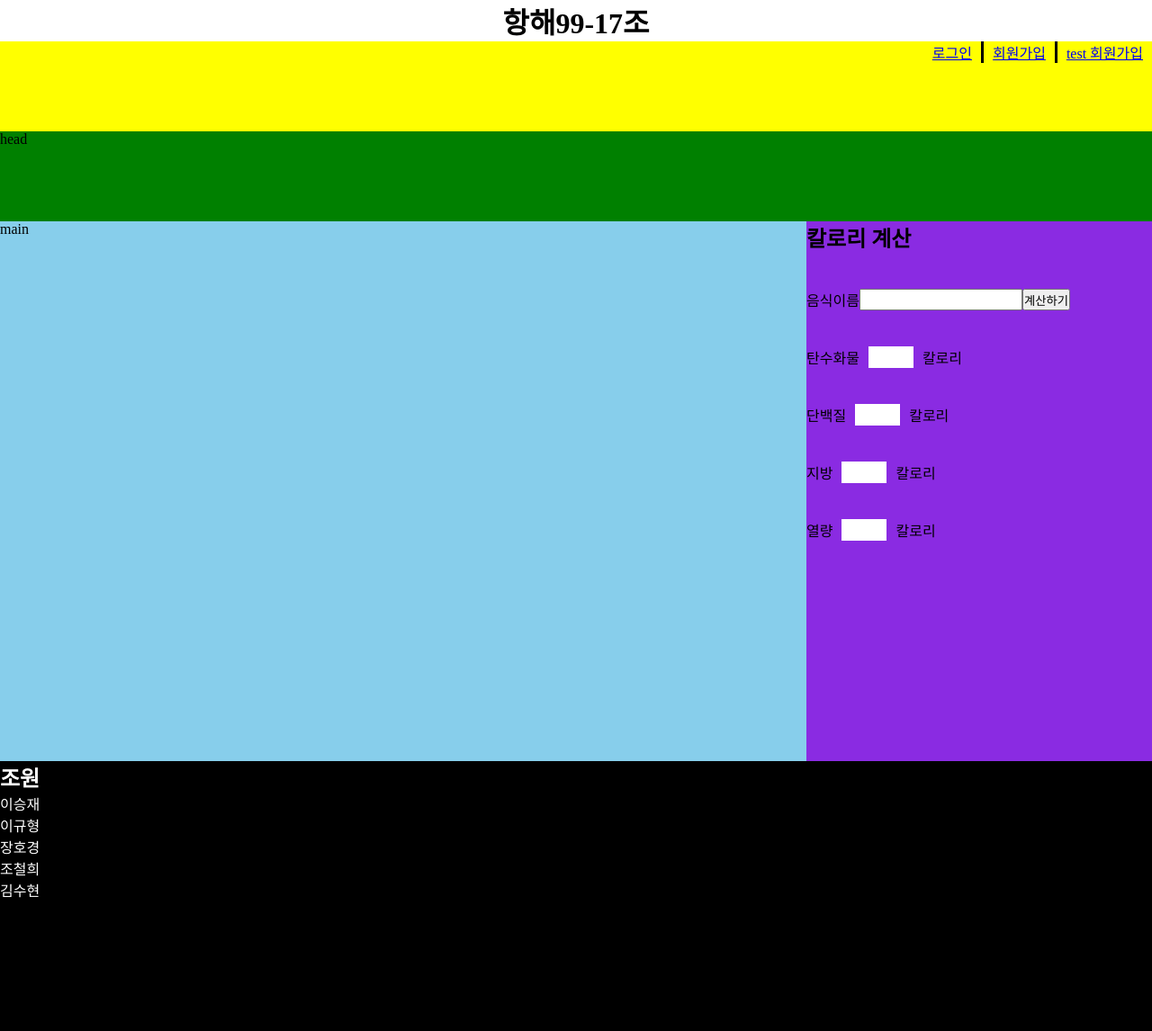
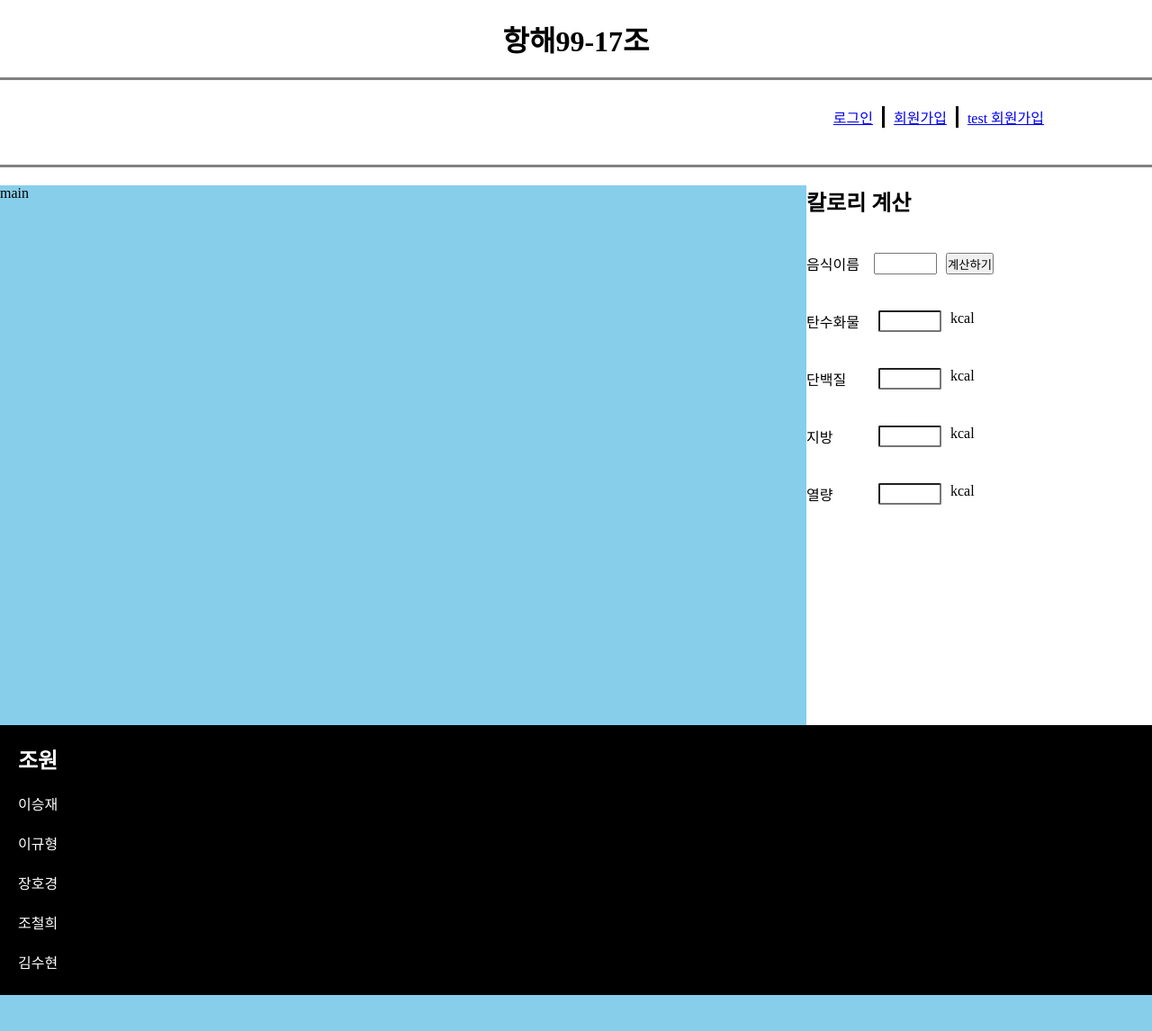
Before and after one commit to deasaungkim/17teamToyProject, a Flask app: page / in a window 1280 px wide. Shown: the whole page at 90% size. After the commit the page ends 1106 px from the top, so only its background shows below. Run offline with Flask 2, Linux system fonts and the light colour scheme.

Commit message:
joy style change

```diff
--- a/static/style.css
+++ b/static/style.css
@@ -16,17 +16,23 @@
 
 h1 {
   text-align: center;
+    padding-top: 20px;
 }
 
 nav {
   height: 100px;
-  background-color: yellow;
+    border: gray solid;
+    margin: 20px 0 20px 0;
+    border-right: none;
+    border-left: none;
 }
 
 .nav01 {
   display: flex;
   flex-direction: row;
   justify-content: flex-end;
+    padding-right: 110px;
+    padding-top: 29px;
 }
 
 .nav01>p {
@@ -35,11 +41,6 @@ nav {
 
 .nav01>p:not(:last-child) {
   border-right: solid;
-}
-
-header {
-  height: 100px;
-  background-color: green;
 }
 
 #wrap01 {
@@ -55,13 +56,18 @@ main {
 aside {
   width: 30%;
   height: 600px;
-  background-color: blueviolet;
 }
 .cal-la01{display: flex;
     margin: 40px 0 40px 0}
 .cal-la02{margin: 0 10px 0 10px;
-    border: #ffffff solid;
-    width: 50px;}
+    border: gray() solid;
+    padding-left: 10px;
+    width: 70px;
+    border-radius: 2px}
+aside p{width: 70px;}
+#cal_input{ width: 70px;
+    margin: 0 10px 0 16px;
+    padding-left: 10px;}
 
 footer {
   height: 300px;
@@ -70,6 +76,11 @@ footer {
   background-color: #000;
   color: #fff;
 }
+footer>h2{margin-left: 20px;
+    padding-top: 20px}
+footer ul{margin:20px 0 0 20px;}
+footer ul>li{margin-bottom: 20px}
+
 
 /* 로그인 페이지 */
 
--- a/templates/toy.html
+++ b/templates/toy.html
@@ -50,15 +50,12 @@
           <p><a href="/register">test 회원가입</a></p>
       </div>
     </nav>
-    <header>
-      head
-    </header>
     <div id="wrap01">
       <main>
         main
       </main>
       <aside>
-          <form action="" class="calorieForm">
+          <form action="" >
               <h2>칼로리 계산</h2>
               <div class="cal-la01">
                 <lable>음식이름</lable>
@@ -66,10 +63,10 @@
                 <button type="button" onclick="cal()">계산하기</button>
               </div>
 
-              <div class="cal-la01"><p>탄수화물</p><input type="text" value="" name="tansuId" class="cal-la02"></input><p>칼로리</p></div>
-              <div class="cal-la01"><p>단백질</p><input name="protiId" value="" class="cal-la02"></input><p>칼로리</p></div>
-              <div class="cal-la01"><p>지방</p><input name="fatyId" value="" class="cal-la02"></input><p>칼로리</p></div>
-              <div class="cal-la01"><p>열량</p><input name="caloId" value="" class="cal-la02"></input><p>칼로리</p></div>
+              <div class="cal-la01"><p>탄수화물</p><input type="text" value="" name="tansuId" class="cal-la02"></input><p>kcal</p></div>
+              <div class="cal-la01"><p>단백질</p><input name="protiId" value="" class="cal-la02"></input><p>kcal</p></div>
+              <div class="cal-la01"><p>지방</p><input name="fatyId" value="" class="cal-la02"></input><p>kcal</p></div>
+              <div class="cal-la01"><p>열량</p><input name="caloId" value="" class="cal-la02"></input><p>kcal</p></div>
           </form>
       </aside>
     </div>
```
